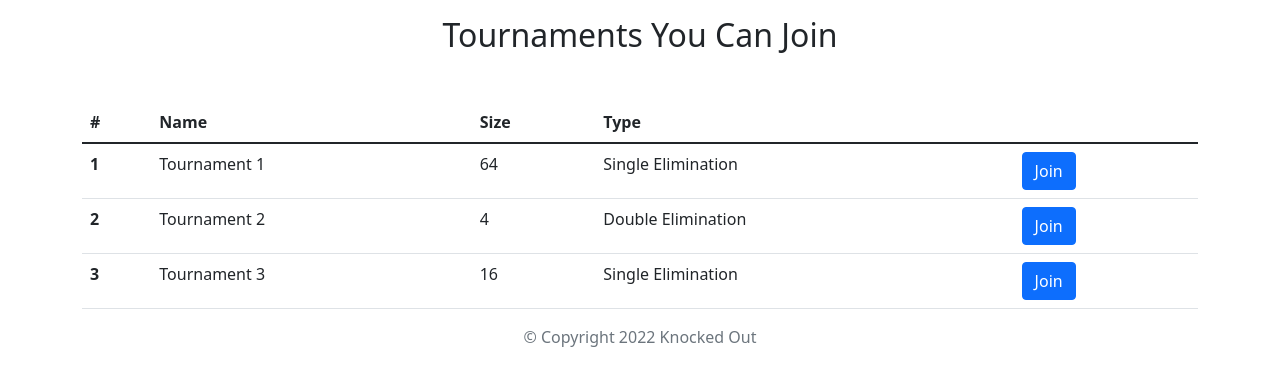
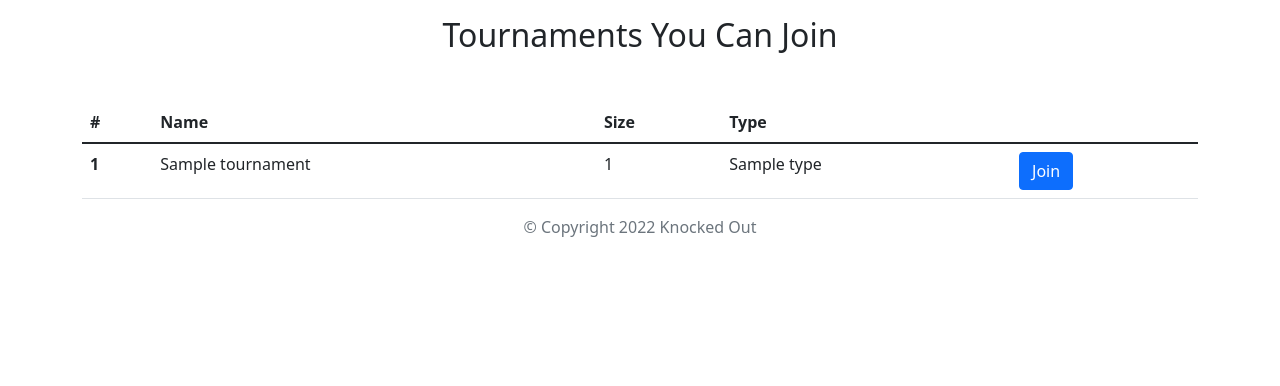
Before and after one commit to mwmitch2/knocked-out, a Node server app: template views/tournaments/index.ejs in a window 1280 px wide. Shown: the part 56-442 px from the top of the page. Run offline with Node 20, Linux system fonts and the light colour scheme; the template is opened without the code that fills it: most values are stand-ins (such as "Sample title", 1, 10 or a date in 2020); some libraries are stand-ins or nearby versions.

Commit message:
Update index.ejs

```diff
--- a/views/tournaments/index.ejs
+++ b/views/tournaments/index.ejs
@@ -15,27 +15,18 @@
                     </tr>
                 </thead>
                 <tbody>
-                    <tr>
-                        <th scope="row">1</th>
-                        <td>Tournament 1</td>
-                        <td>64</td>
-                        <td>Single Elimination</td>
-                        <td><button class="btn btn-primary">Join</button></td>
-                    </tr>
-                    <tr>
-                        <th scope="row">2</th>
-                        <td>Tournament 2</td>
-                        <td>4</td>
-                        <td>Double Elimination</td>
-                        <td><button class="btn btn-primary">Join</button></td>
-                    </tr>
-                    <tr>
-                        <th scope="row">3</th>
-                        <td>Tournament 3</td>
-                        <td>16</td>
-                        <td>Single Elimination</td>
-                        <td><button class="btn btn-primary">Join</button></td>
-                    </tr>
+
+                    <% tournaments.forEach(function(tournament) { %>
+
+                        <tr>
+                            <th scope="row">1</th>
+                            <td><%= tournament.name %></td>
+                            <td><%= tournament.size %></td>
+                            <td><%= tournament.type %></td>
+                            <td><button class="btn btn-primary">Join</button></td>
+                        </tr>
+                    <% }) %>
+
                 </tbody>
             </table>
 
```
